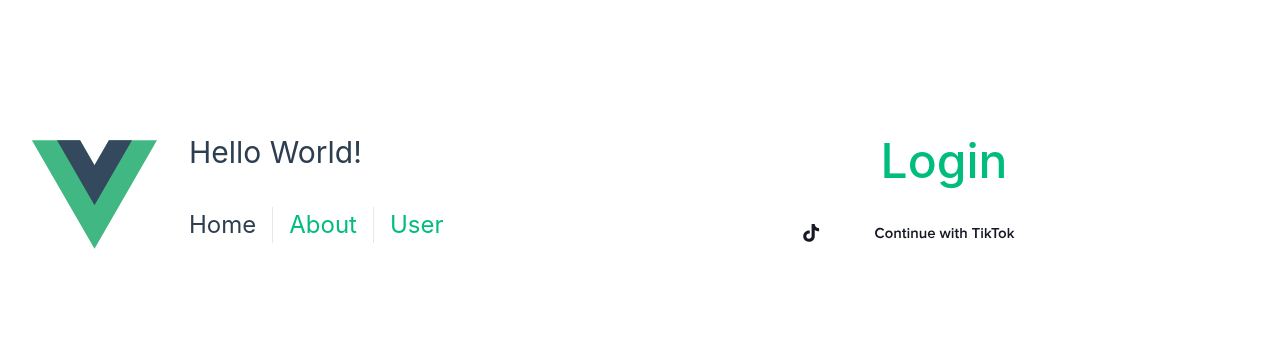
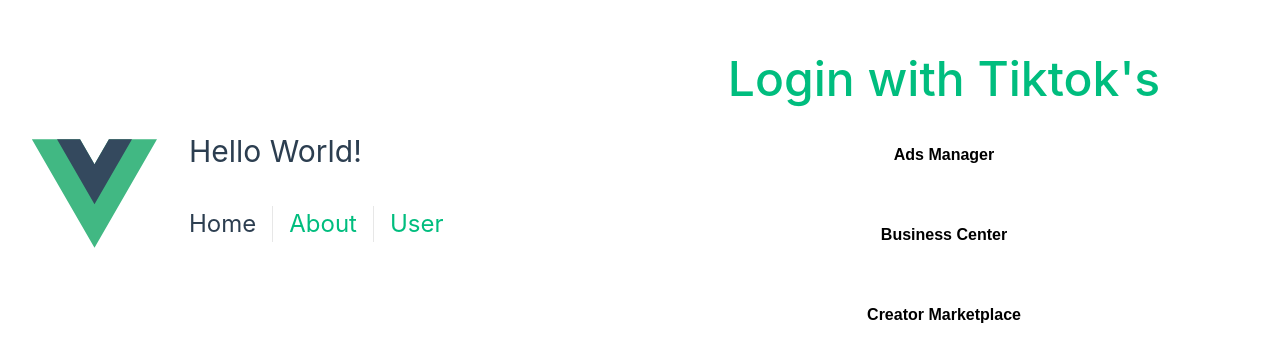
Before and after one commit to Babadzhanov/vue-tiktok-login, a Vue app: page / in a window 1280 px wide. Shown: the part 206-568 px from the top of the page. Built offline with nearby package versions, Linux system fonts and the light colour scheme.

Commit message:
start adding all types of api login

```diff
--- a/src/components/Home.vue
+++ b/src/components/Home.vue
@@ -56,11 +56,22 @@
 
 <template>
   <div class="login">
-    <h1 class="green">{{ 'Login' }}</h1>
+    <h1 class="green">{{ "Login with Tiktok's " }}</h1>
     <div v-if="isLoading" class="loading-spinner"></div>
-    <button v-else class="button-login" @click="loginWithTikTok">
-      <img alt="Tiktok login button" class="logo" src="@/assets/button.svg" />
-    </button>
+    <data v-else class="button-container">
+      <button class="button-login" @click="loginWithTikTok">
+        Ads Manager
+        <!-- <img alt="Tiktok login button" class="logo" src="@/assets/button.svg" /> -->
+      </button>
+      <button class="button-login" @click="loginWithTikTok">
+        Business Center
+        <!-- <img alt="Tiktok login button" class="logo" src="@/assets/button.svg" /> -->
+      </button>
+      <button class="button-login" @click="loginWithTikTok">
+        Creator Marketplace
+        <!-- <img alt="Tiktok login button" class="logo" src="@/assets/button.svg" /> -->
+      </button>
+    </data>
   </div>
 </template>
 
@@ -103,13 +114,29 @@
     transform: rotate(360deg);
   }
 }
+.button-container {
+  display: flex;
+  justify-content: space-between;
+  align-items: center;
+  flex-direction: column;
+  height: 210px;
+}
 
 .button-login {
   padding: 0;
   margin: 0;
   border: 0;
   display: flex;
-  background-color: transparent;
+  justify-content: center;
+  align-items: center;
+  flex-direction: column;
+  color: #000;
+  background-color: #fff;
+  height: 50px;
+  width: 300px;
+  border-radius: 5px;
+  font-weight: bold;
+  font-size: 16px;
 
   &:hover {
     cursor: pointer;
```
